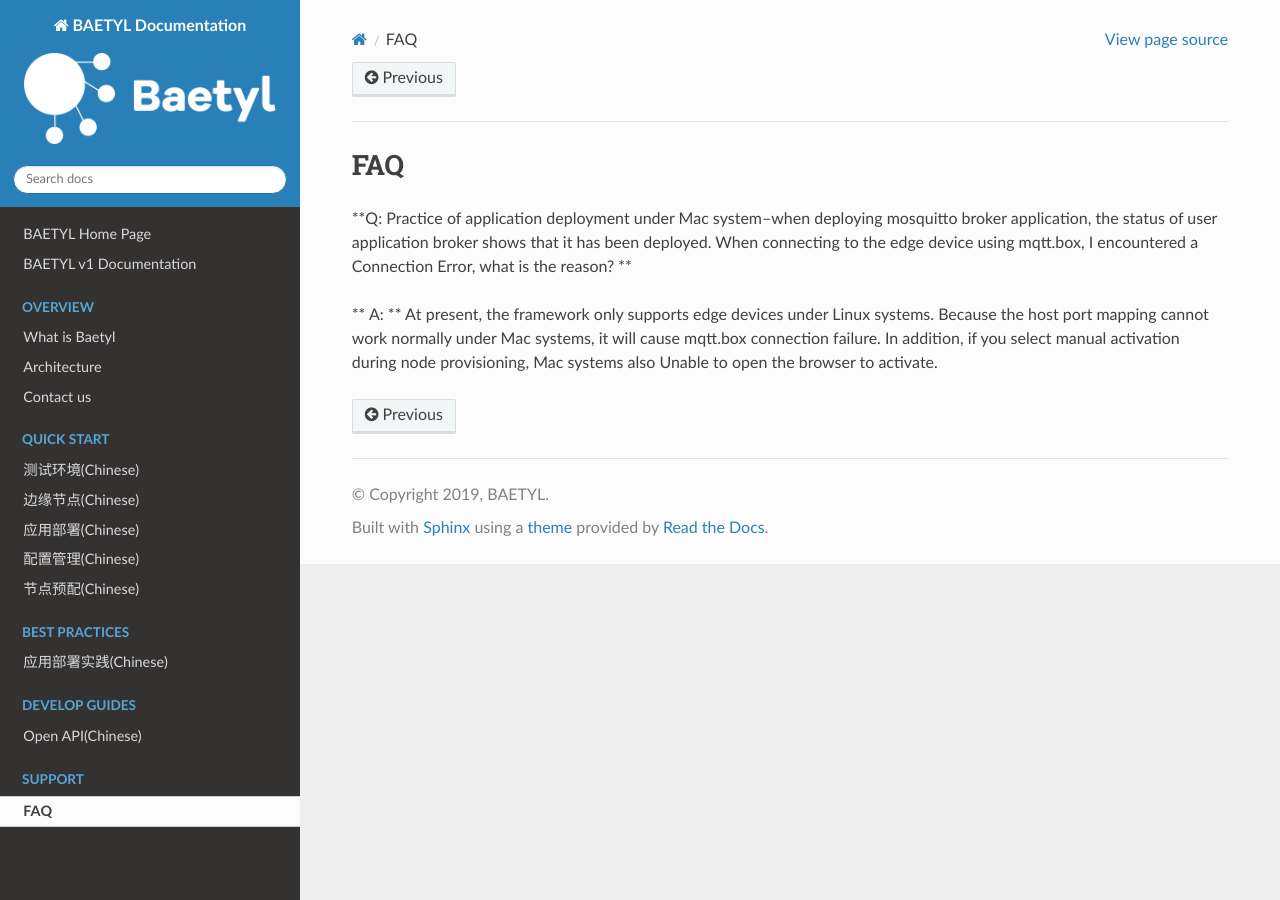
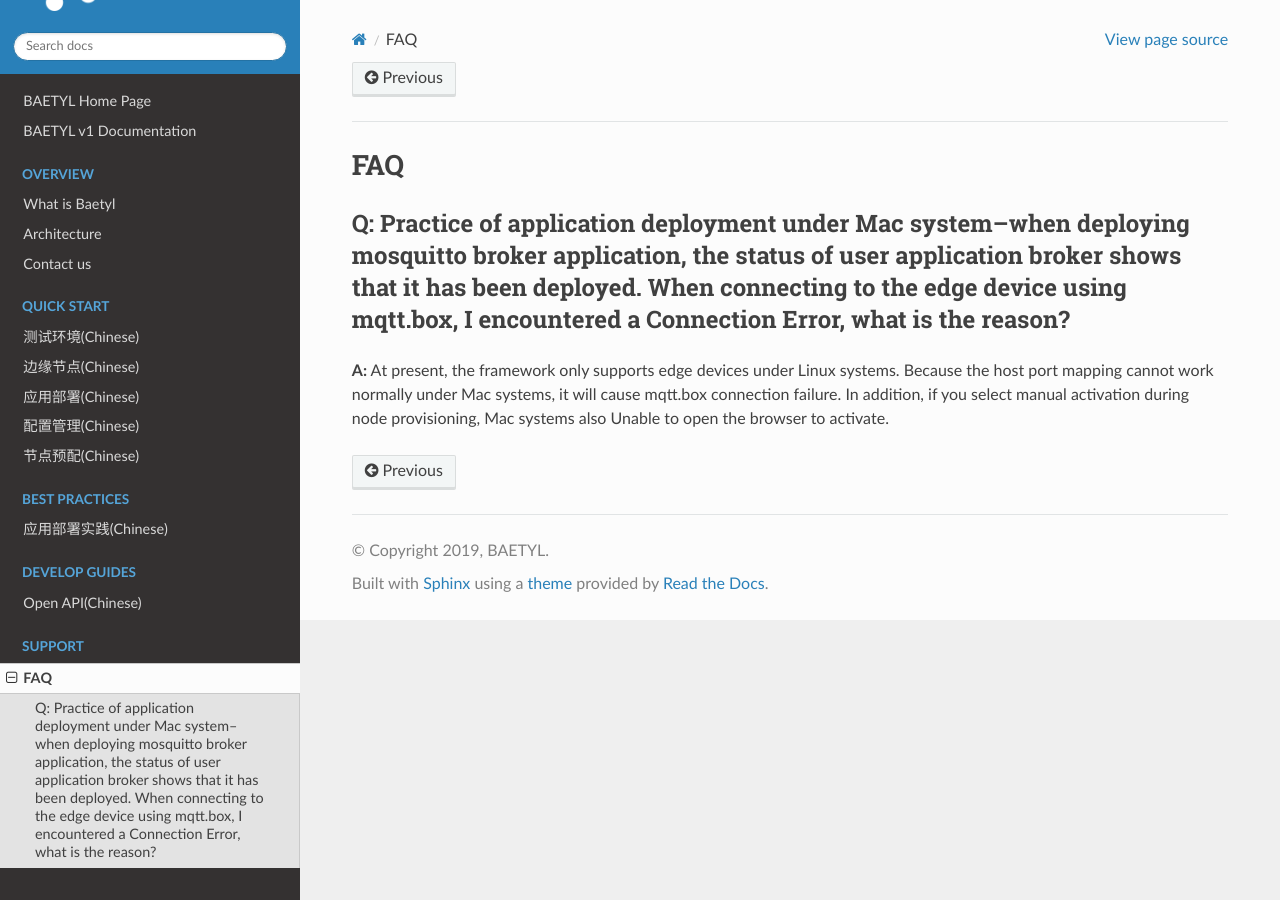
Before and after one commit to baetyl/baetyl-docs-en, a Sphinx documentation site: the page built from docs/support/faq.md, in a window 1280 px wide. Built offline with Sphinx 7.4.7 and the Read the Docs theme 2.0.0, drawn with Linux system fonts in a browser that asks for light colours.

Commit message:
makedown格式

```diff
--- a/docs/support/faq.md
+++ b/docs/support/faq.md
@@ -1,4 +1,4 @@
 # FAQ
-**Q: Practice of application deployment under Mac system--when deploying mosquitto broker application, the status of user application broker shows that it has been deployed. When connecting to the edge device using mqtt.box, I encountered a Connection Error, what is the reason? **
+#### Q: Practice of application deployment under Mac system--when deploying mosquitto broker application, the status of user application broker shows that it has been deployed. When connecting to the edge device using mqtt.box, I encountered a Connection Error, what is the reason?
 
-** A: ** At present, the framework only supports edge devices under Linux systems. Because the host port mapping cannot work normally under Mac systems, it will cause mqtt.box connection failure. In addition, if you select manual activation during node provisioning, Mac systems also Unable to open the browser to activate.
+**A:** At present, the framework only supports edge devices under Linux systems. Because the host port mapping cannot work normally under Mac systems, it will cause mqtt.box connection failure. In addition, if you select manual activation during node provisioning, Mac systems also Unable to open the browser to activate.
```
